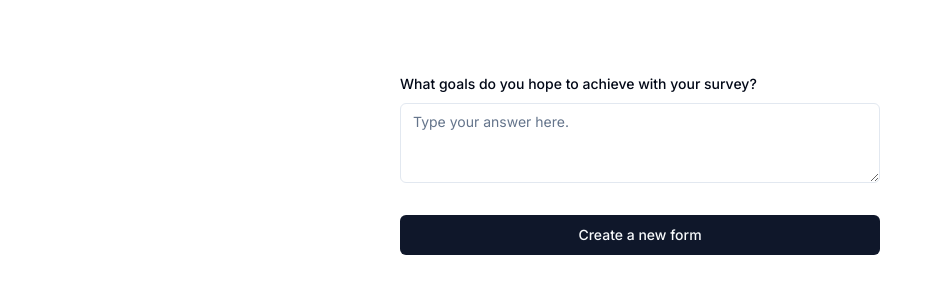
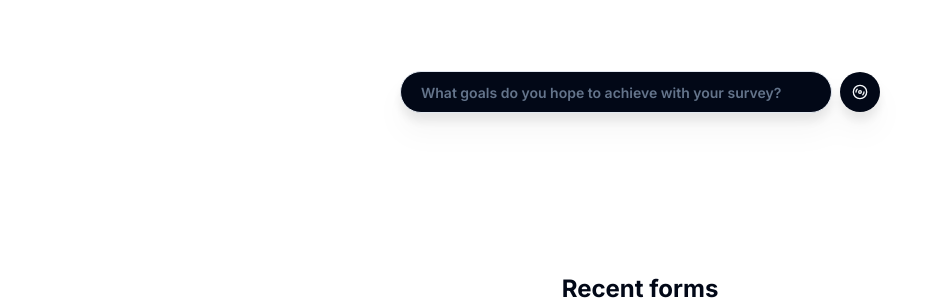
Before and after one commit to ucciqun/autoform, a Next.js app: page / in a window 1280 px wide. Shown: the part 197-502 px from the top of the page, without its empty margins (0-927 px from the left). Built offline with nearby package versions, Linux system fonts and the light colour scheme; no server answers; the database is empty.

Commit message:
規定値を追加

```diff
--- a/components/objective-form.tsx
+++ b/components/objective-form.tsx
@@ -12,16 +12,22 @@ import {
   FormLabel,
   FormMessage,
 } from "./ui/form";
-import { Textarea } from "./ui/textarea";
 import { Button } from "./ui/button";
-import { Loader2 } from "lucide-react";
 import { useState } from "react";
 import { useRouter } from "next/navigation";
+import { Disc3 } from "lucide-react";
+import { Input } from "./ui/input";
 
 export function ObjectiveForm() {
   const [loading, setLoading] = useState(false);
   const form = useForm<z.infer<typeof objectiveFormSchema>>({
     resolver: zodResolver(objectiveFormSchema),
+    defaultValues: {
+      objective: {
+        type: "textarea",
+        value: "",
+      },
+    },
   });
   const router = useRouter();
 
@@ -38,25 +44,37 @@ export function ObjectiveForm() {
 
   return (
     <Form {...form}>
-      <form onSubmit={form.handleSubmit(onSubmit)} className="space-y-8">
+      <form
+        onSubmit={form.handleSubmit(onSubmit)}
+        className="flex items-center space-x-2 drop-shadow-xl"
+      >
         <FormField
           control={form.control}
           name="objective.value"
           render={({ field }) => (
-            <FormItem>
-              <FormLabel>
+            <FormItem className="flex-1 space-y-0">
+              <FormLabel className="sr-only">
                 What goals do you hope to achieve with your survey?
               </FormLabel>
               <FormControl>
-                <Textarea {...field} placeholder="Type your answer here." />
+                <Input
+                  placeholder="What goals do you hope to achieve with your survey?"
+                  className="bg-foreground font-semibold duration-150 text-white rounded-full p-5"
+                  {...field}
+                />
               </FormControl>
               <FormMessage />
             </FormItem>
           )}
         />
-        <Button type="submit" disabled={loading} className="w-full">
-          {loading && <Loader2 className="mr-2 h-4 w-4 animate-spin" />}
-          Create a new form
+        <Button
+          type="submit"
+          disabled={loading}
+          className="bg-foreground rounded-full"
+          size="icon"
+        >
+          <Disc3 className={`h-4 w-4  ${loading && "animate-spin"}`} />
+          {/* Generate a new form */}
         </Button>
       </form>
     </Form>
```
